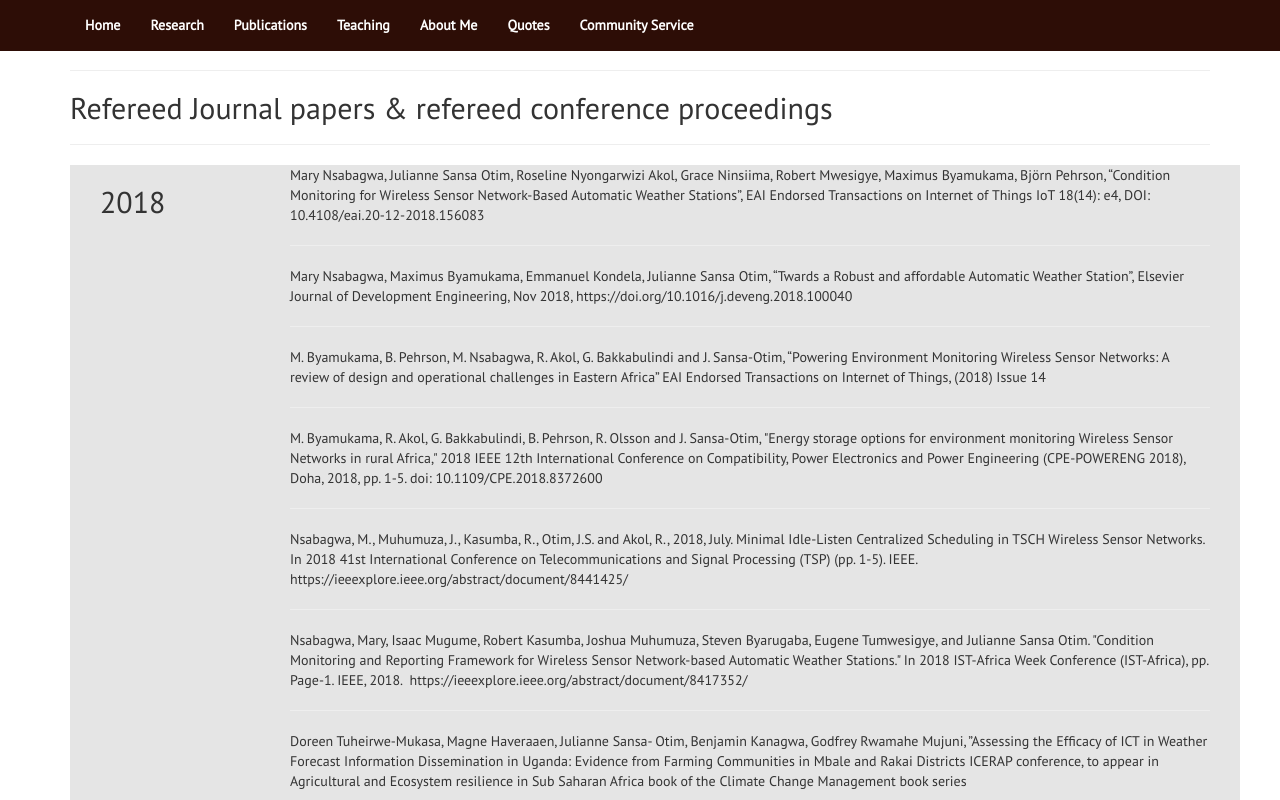
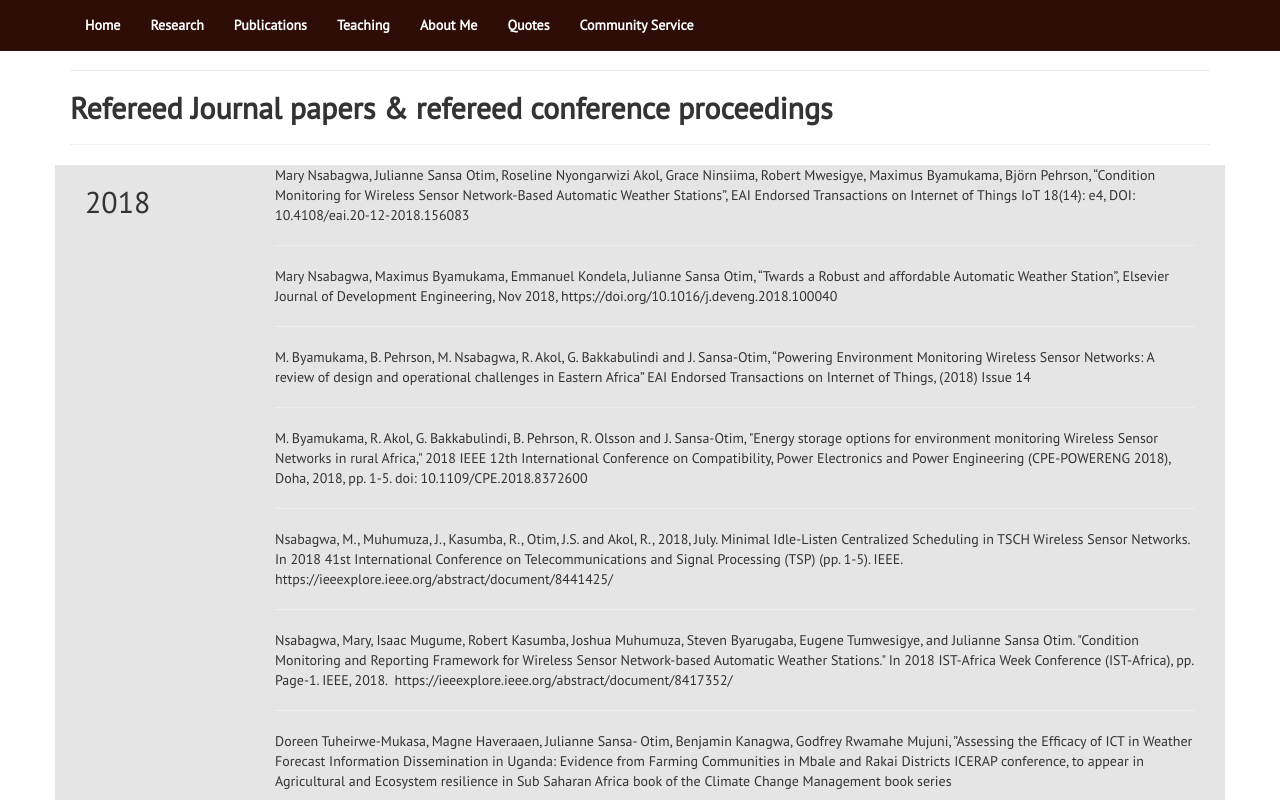
Before and after one commit to 12500/dr-susanne-website, a plain HTML site: page publications.html in a window 1280 px wide. Shown: the top 800 px of the page. Drawn offline with Linux system fonts and the light colour scheme.

Commit message:
Removing container div from publications page

```diff
--- a/publications.html
+++ b/publications.html
@@ -22,7 +22,7 @@
 
 </head>
 <body>
-        <div class="navbar-wrapper">
+    <div class="navbar-wrapper">
         <div class="container">
 
             <nav class="navbar navbar-fixed-top  navbar-static-top" role="navigation">
@@ -57,10 +57,9 @@
       <div class="row featurette">
         <div class="container">
             <hr>
-            <h2>Refereed Journal papers & refereed conference proceedings</h2>
+            <h2><strong>Refereed Journal papers & refereed conference proceedings</strong></h2>
             <hr>
         </div>
-        <div class="container" >
           <div class="container pub1">
             <div class="col-md-2">
               <h2>2018</h2>
@@ -162,7 +161,6 @@
               <p>J. Sansa, A. Szomoru, and J.M. van der Hulst. “On Network Measurement and Monitoring of end-to-end paths used for e-VLBI,” In: Advances in Systems Modeling and ICT Applications (J. Kizza, J. Aisbett, A. Vince and T. Wanyama, eds.), Chapter 11, pp 140-153, Fountain Publishers, Uganda, 2006, ISBN: 13: 978-9970-02-604-3</p><hr class="featurette-divider">
             </div>
           </div>
-        </div>
       </div>
     </div>
         <!-- /END THE FEATURETTES -->
```
Also changed, not shown: research.html (+1 -0 lines).
